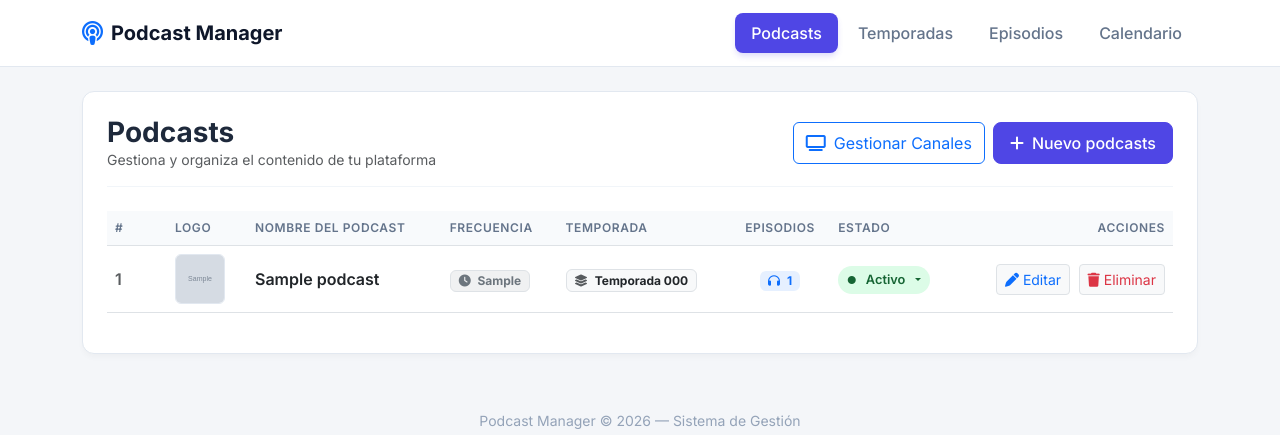
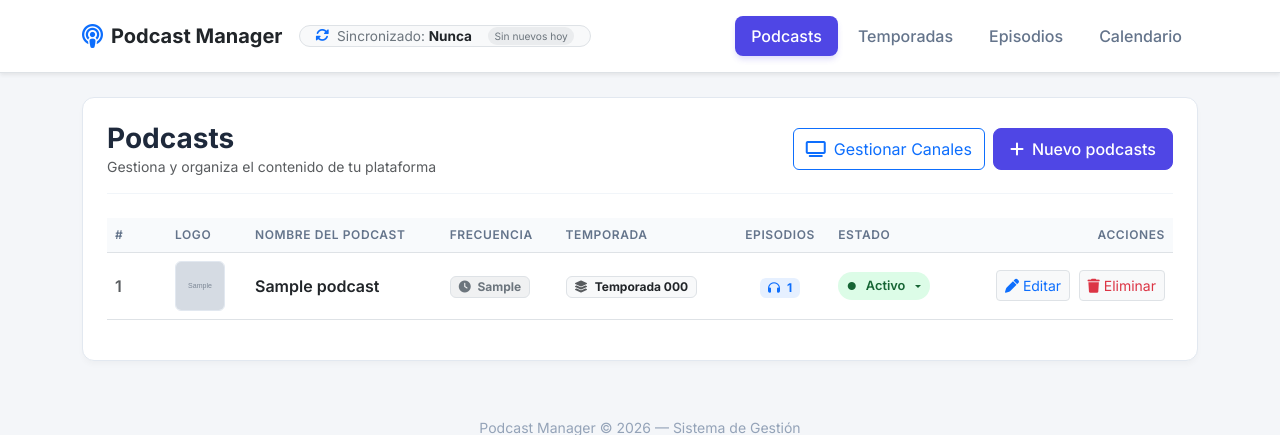
Before and after one commit to jeferson1754/podcast_manager, a PHP site: page /index.php in a window 1280 px wide. Shown: the top 435 px of the page. Run offline with PHP 8.4, Linux system fonts and the light colour scheme; tables that the repository leaves empty or names only in its code hold one stand-in row (values such as "Sample post"); grey boxes marked "Sample" are stand-in pictures.

Commit message:
Se hace campo de fecha de actualizacion

```diff
--- a/index.php
+++ b/index.php
@@ -280,9 +280,50 @@ $section = $_GET['section'] ?? $podcast;
 
 <body>
     <!-- Navigation -->
-    <nav class="navbar navbar-expand-lg">
+    <?php
+    // Consultamos los ajustes utilizando MySQLi correctamente
+    $stmtMeta = $conn->query("SELECT setting_key, setting_value FROM site_settings");
+    $meta = [];
+
+    if ($stmtMeta) {
+        while ($row = $stmtMeta->fetch_assoc()) {
+            $meta[$row['setting_key']] = $row['setting_value'];
+        }
+    }
+
+    $lastSyncRaw = $meta['last_sync'] ?? '';
+    if (!empty($lastSyncRaw) && $lastSyncRaw !== 'Nunca') {
+        $dateObj = new DateTime($lastSyncRaw);
+        $lastSync = $dateObj->format('d-m-Y h:i a');
+    } else {
+        $lastSync = 'Nunca';
+    }
+    $newCount = $meta['new_episodes_count'] ?? 0;
+    // 1. Contar episodios añadidos hoy de forma segura
+    $sqlHoy = "SELECT COUNT(*) as total FROM episodes WHERE DATE(detected_at) = CURDATE()";
+    $resHoyQuery = $conn->query($sqlHoy);
+    $episodiosHoy = 0;
+    if ($resHoyQuery && $resHoyQuery instanceof mysqli_result) {
+        $resHoy = $resHoyQuery->fetch_assoc();
+        $episodiosHoy = intval($resHoy['total'] ?? 0);
+    }
+
+    // 2. Contar episodios añadidos ayer de forma segura
+    $sqlAyer = "SELECT COUNT(*) as total FROM episodes WHERE DATE(detected_at) = CURDATE() - INTERVAL 1 DAY";
+    $resAyerQuery = $conn->query($sqlAyer);
+    $episodiosAyer = 0;
+    if ($resAyerQuery && $resAyerQuery instanceof mysqli_result) {
+        $resAyer = $resAyerQuery->fetch_assoc();
+        $episodiosAyer = intval($resAyer['total'] ?? 0);
+    }
+
+    // 3. Calcular la diferencia correctamente
+    $diferencia = $episodiosHoy - $episodiosAyer;
+    ?>
+    <nav class="navbar navbar-expand-lg bg-white border-bottom py-3 shadow-sm">
         <div class="container">
-            <a class="navbar-brand d-flex align-items-center gap-2" href="index.php">
+            <!-- Logo / Marca -->
+            <a class="navbar-brand d-flex align-items-center gap-2 fw-bold text-dark" href="index.php">
                 <i class="fas fa-podcast text-primary fs-4"></i> Podcast Manager
             </a>
 
@@ -291,7 +332,32 @@ $section = $_GET['section'] ?? $podcast;
             </button>
 
             <div class="collapse navbar-collapse" id="navbarNav">
-                <ul class="nav nav-pills ms-auto gap-1">
+                <!-- Bloque central / Indicador de estado moderno -->
+                <div class="d-flex align-items-center bg-light border px-3 py-1.5 rounded-pill shadow-xs gap-3" style="font-size: 0.85rem;">
+                    <div class="text-secondary d-flex align-items-center gap-2">
+                        <i class="fas fa-sync-alt text-primary"></i>
+                        <span>Sincronizado: <strong class="text-dark"><?= htmlspecialchars($lastSync); ?></strong></span>
+                    </div>
+
+                    <!-- Indicador comparativo -->
+                    <?php if ($episodiosHoy > 0): ?>
+                        <span class="badge bg-success rounded-pill px-2.5 py-1 fw-semibold">
+                            +<?= $episodiosHoy; ?> hoy
+                            <?php if ($diferencia > 0): ?>
+                                <span class="text-white-50">(+<?= $diferencia; ?> vs ayer)</span>
+                            <?php elseif ($diferencia < 0): ?>
+                                <span class="text-white-50">(<?= $diferencia; ?> vs ayer)</span>
+                            <?php endif; ?>
+                        </span>
+                    <?php else: ?>
+                        <span class="badge bg-secondary bg-opacity-10 text-secondary rounded-pill px-2.5 py-1 fw-normal">
+                            Sin nuevos hoy
+                        </span>
+                    <?php endif; ?>
+                </div>
+
+                <!-- Pestañas de navegación alineadas a la derecha -->
+                <ul class="nav nav-pills gap-1 align-items-center ms-auto">
                     <li class="nav-item">
                         <a class="nav-link <?php echo ($section == $podcast) ? 'active' : ''; ?>" href="index.php?section=<?= $podcast ?>">Podcasts</a>
                     </li>
```
Also changed, not shown: api_insertar.php (+13 -0 lines), 1 other file.
